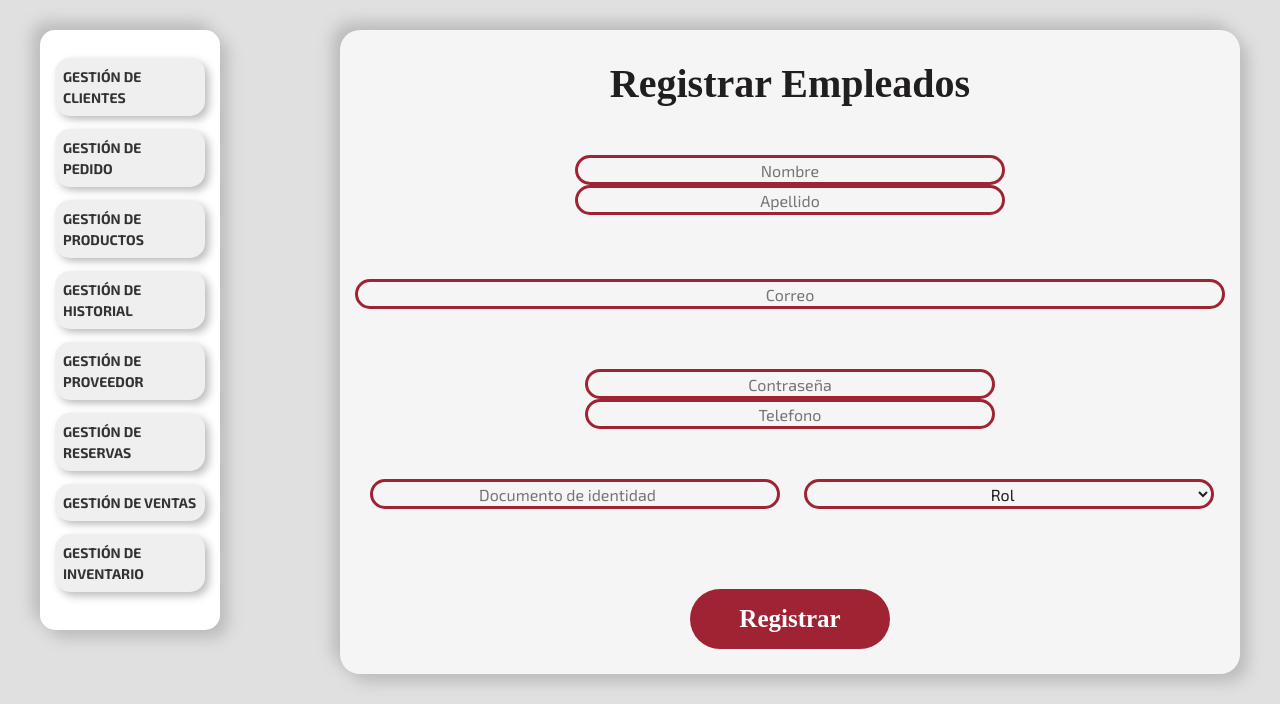
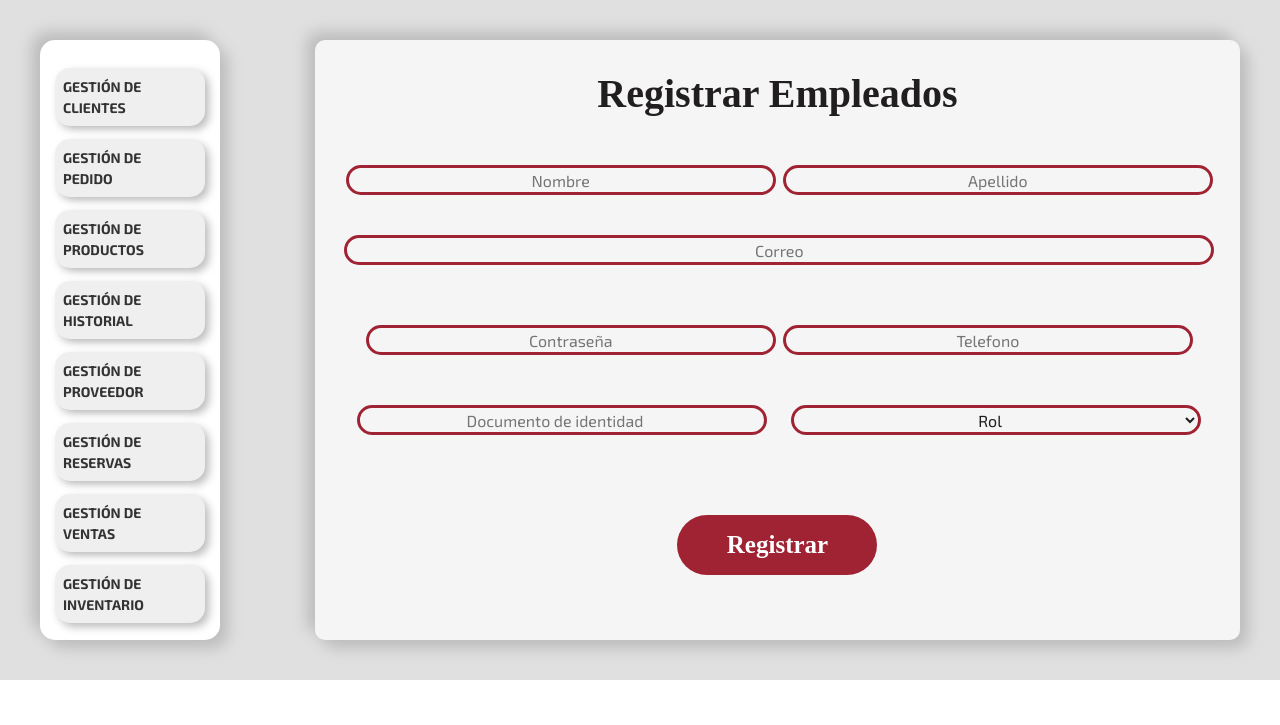
Before and after one commit to Jesuusx07/Nuestro-proyecto, a PHP site: page /registerUs.html in a window 1280 px wide. Shown: the part 75-800 px from the top of the page. Run offline with PHP 8.4, Linux system fonts and the light colour scheme; some web fonts are replaced.

Commit message:
Organizacion botones todas las interfaces

```diff
--- a/proyecto/css/registerUs.css
+++ b/proyecto/css/registerUs.css
@@ -24,7 +24,7 @@ body {
     width: 100%;
     display: flex;
     justify-content: left;
-    padding: 30px 40px;
+    padding: 40px 40px;
     background-color: #e0e0e0;
 }
 
@@ -69,10 +69,10 @@ body {
 }
 
   .form{
-    width: 80%;
-    margin-left: 40px;
+    width: 100%;
+    margin-left: 15px;
     text-align: center;
-    border-radius: 20px;
+    border-radius: 10px;
     background-color: #f5f5f5;
     box-shadow: 8px 8px 15px #bcbcbc, -8px -8px 15px #bcbcbc;
   }
--- a/proyecto/registerUs.html
+++ b/proyecto/registerUs.html
@@ -27,10 +27,9 @@
       <div class="menu-lateral">
       <div class="menu-container">
         <div class="menu-item">
-          <button class="btn-menu">GESTIÓN DE CLIENTES</button>
+          <button class="btn-menu">GESTIÓN DE <br>CLIENTES</button>
           <div class="sub-menu">
             <a href="consultar.html" class="sub-btn">Consultar</a>
-           <a href="registerUs.html" class="sub-btn">Registrar</a>
           </div>
         </div>
 
@@ -43,7 +42,7 @@
         </div>
 
         <div class="menu-item">
-          <button class="btn-menu">GESTIÓN DE PRODUCTOS</button>
+          <button class="btn-menu">GESTIÓN DE <br>  PRODUCTOS</button>
           <div class="sub-menu">
             <a href="consultar.html" class="sub-btn">Consultar</a>
             <a href="registerUs.html" class="sub-btn">Registrar</a>
@@ -51,7 +50,7 @@
         </div>
 
         <div class="menu-item">
-          <button class="btn-menu">GESTIÓN DE HISTORIAL</button>
+          <button class="btn-menu">GESTIÓN DE <br>HISTORIAL</button>
           <div class="sub-menu">
             <a href="consultar.html" class="sub-btn">Consultar</a>
             <a href="registerUs.html" class="sub-btn">Registrar</a>
@@ -59,7 +58,7 @@
         </div>
 
         <div class="menu-item">
-          <button class="btn-menu">GESTIÓN DE PROVEEDOR</button>
+          <button class="btn-menu">GESTIÓN DE <br>PROVEEDOR</button>
           <div class="sub-menu">
             <a href="consultar.html" class="sub-btn">Consultar</a>
             <a href="registerUs.html" class="sub-btn">Registrar</a>
@@ -67,7 +66,7 @@
         </div>
 
         <div class="menu-item">
-          <button class="btn-menu">GESTIÓN DE RESERVAS</button>
+          <button class="btn-menu">GESTIÓN DE <br>RESERVAS</button>
           <div class="sub-menu">
             <a href="consultar.html" class="sub-btn">Consultar</a>
             <a href="registerUs.html" class="sub-btn">Registrar</a>
@@ -75,7 +74,7 @@
         </div>
 
         <div class="menu-item">
-          <button class="btn-menu">GESTIÓN DE VENTAS</button>
+          <button class="btn-menu">GESTIÓN DE <br>VENTAS</button>
           <div class="sub-menu">
             <a href="consultar.html" class="sub-btn">Consultar</a>
             <a href="registerUs.html" class="sub-btn">Registrar</a>
@@ -83,7 +82,7 @@
         </div>
 
         <div class="menu-item">
-          <button class="btn-menu">GESTIÓN DE INVENTARIO</button>
+          <button class="btn-menu">GESTIÓN DE <br>INVENTARIO</button>
           <div class="sub-menu">
             <a href="consultar.html" class="sub-btn">Consultar</a>
             <a href="registerUs.html" class="sub-btn">Registrar</a>
```
Also changed, not shown: proyecto/consultar.html (+6 -6 lines), proyecto/dashboard.html (+8 -8 lines).
